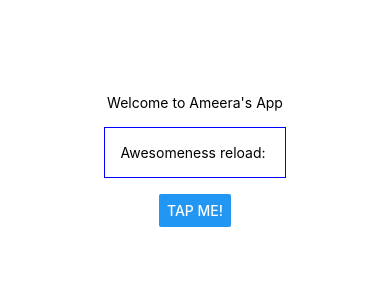
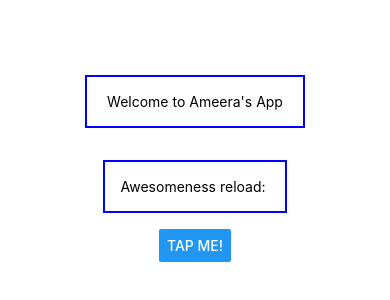
Before and after one commit to ameeraazli/TestProjectRN, a React Native app: screen / in a window 390 px wide. Shown: the part 262-562 px from the top of the page. Built offline with nearby package versions, Linux system fonts and the light colour scheme.

Commit message:
change inline styling to StyleSheets objects for DRY priciple

```diff
--- a/App.js
+++ b/App.js
@@ -4,9 +4,9 @@ export default function App() {
   return (
     <View style={styles.container}>
       <View>
-      <Text> Welcome to Ameera's App </Text>
+      <Text style={styles.dummyText}> Welcome to Ameera's App </Text>
       </View>
-      <Text style={{ margin: 16, borderWidth: 1, borderColor: 'blue', padding: 16 }}>Awesomeness reload: </Text>
+      <Text style={styles.dummyText}>Awesomeness reload: </Text>
       <Button title='Tap me!' />
     </View>
   );
@@ -19,4 +19,10 @@ const styles = StyleSheet.create({
     alignItems: 'center',
     justifyContent: 'center',
   },
+  dummyText: {
+    margin: 16,
+    borderWidth: 2,
+    borderColor: 'blue',
+    padding: 16,
+  }
 });
```
